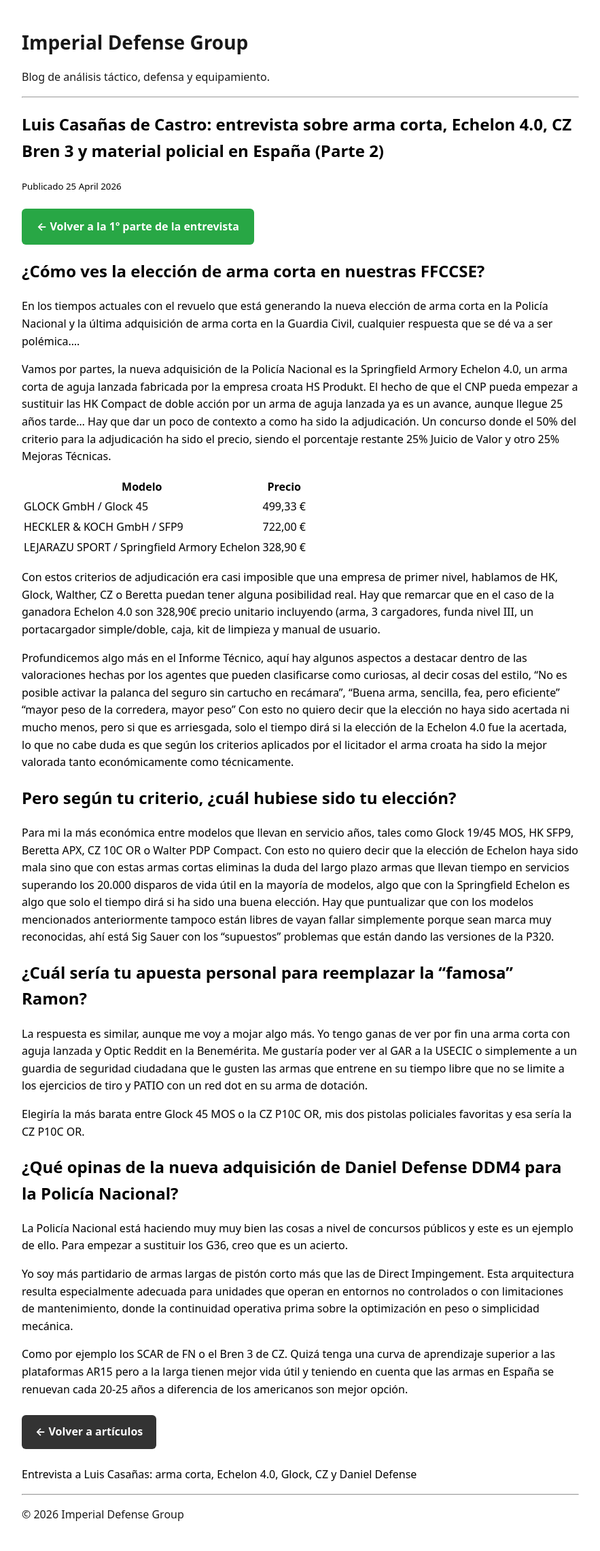
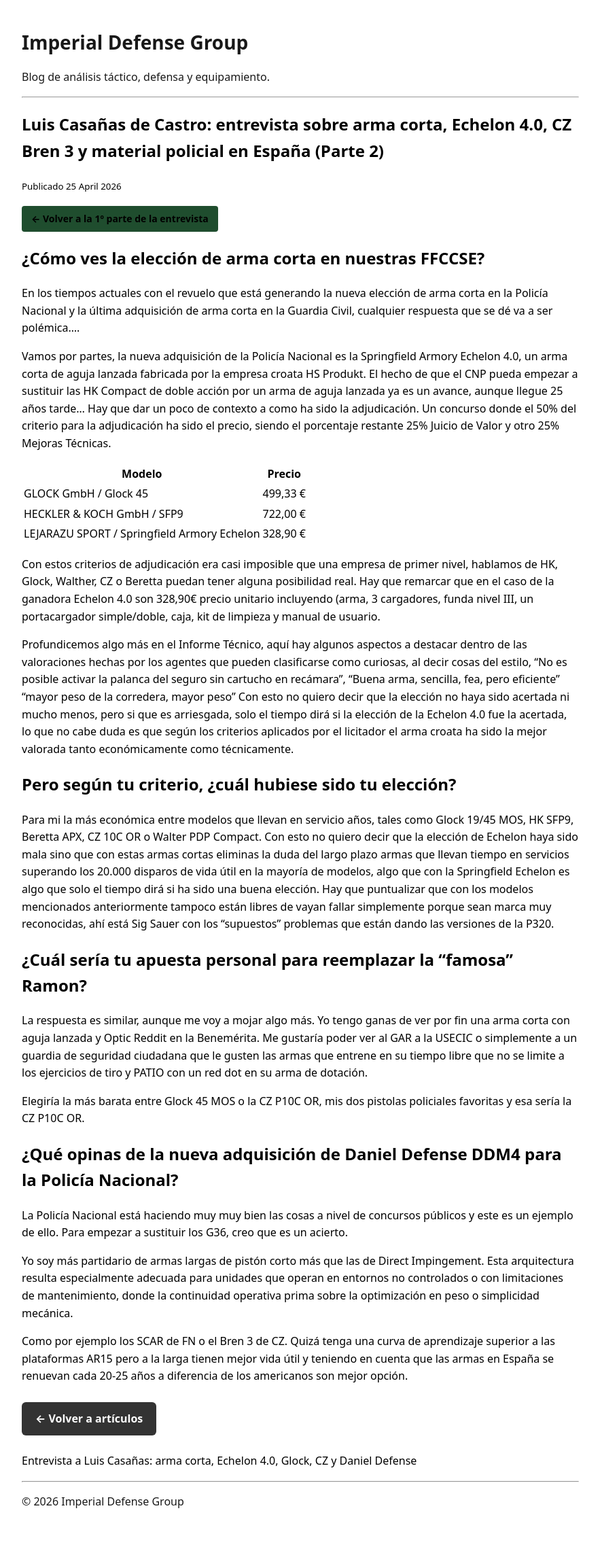
Before and after one commit to imperialdefensegroup/articulos, a Jekyll site: the page built from _posts/2026-04-25-entrevista-luis-casanas-parte-2.md, in a window 1280 px wide. Shown: the whole page at 68% size, without its empty margins (198-1081 px from the left). Built offline with Jekyll 4.4.1, drawn with Linux system fonts in a browser that asks for light colours.

Commit message:
Update 2026-04-25-entrevista-luis-casanas-parte-2.md

```diff
--- a/_posts/2026-04-25-entrevista-luis-casanas-parte-2.md
+++ b/_posts/2026-04-25-entrevista-luis-casanas-parte-2.md
@@ -4,9 +4,9 @@ title: "Luis Casañas de Castro: entrevista sobre arma corta, Echelon 4.0, CZ Br
 date: 2026-04-25
 permalink: /entrevista-luis-casanas-parte-2/
 ---
-<p style="margin: 20px 0;">
+<p style="margin: 15px 0;">
   <a href="https://imperialdefensegroup.github.io/articulos/2025/09/04/luis-casanas-de-castro-consultor-tactico/"
-     style="display: inline-block; background-color: #28a745; color: #fff; padding: 14px 22px; text-decoration: none; border-radius: 6px; font-weight: bold;">
+     style="display: inline-block; background-color: #1f4d2e; color: #000; padding: 8px 14px; text-decoration: none; border-radius: 4px; font-weight: bold; font-size: 14px;">
     ← Volver a la 1º parte de la entrevista
   </a>
 </p>
```
